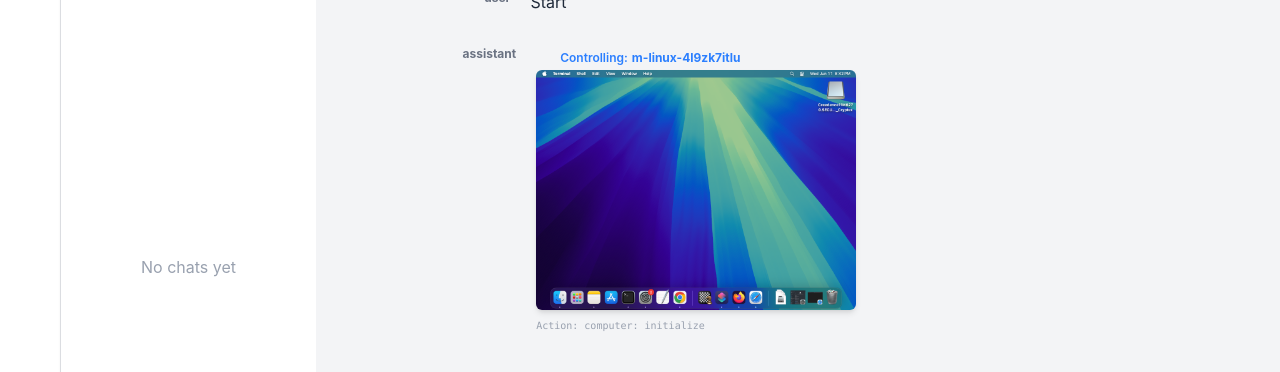
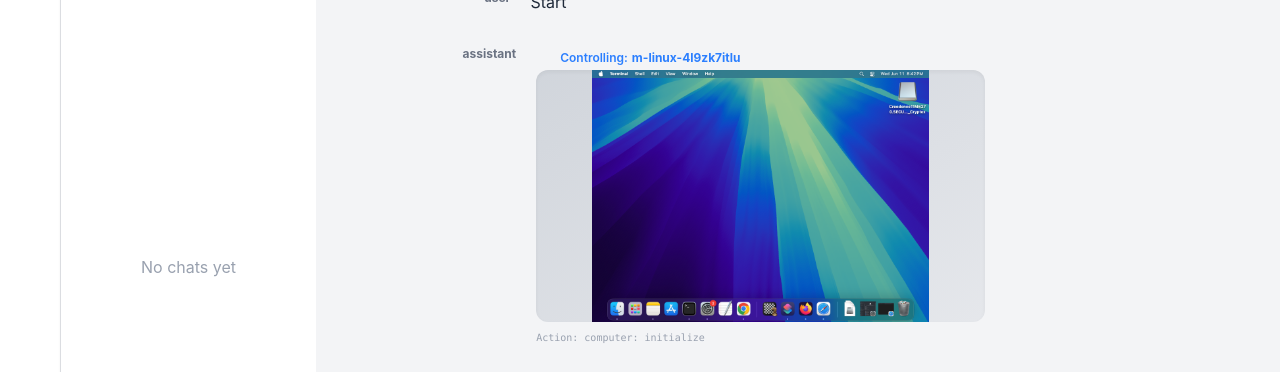
Before and after one commit to workingprototype/cua, a Svelte app in the folder libs/workflow/: page / in a window 1280 px wide. Both pictures are taken after a click on the button "Chat". Shown: the part 154-526 px from the top of the page. Built offline with nearby package versions, Linux system fonts and the light colour scheme; some icons are missing.

Commit message:
Improved computer call part

```diff
--- a/libs/workflow/src/chat/ComputerCallContentPart.svelte
+++ b/libs/workflow/src/chat/ComputerCallContentPart.svelte
@@ -30,15 +30,22 @@
         Controlling: <span class="font-bold">{part.computer_name}</span>
       </span>
       {#if part.image_url}
-        <div class="relative group mb-2">
-          <img src={part.image_url} alt="Computer call screenshot" class="max-w-xs rounded-md shadow-md" />
-          <button class="absolute inset-0 flex items-center justify-center bg-black/30 rounded-md opacity-0 group-hover:opacity-100 transition" title="Play" aria-label="Play computer call video or animation">
-            <svg class="w-12 h-12 text-white" fill="currentColor" viewBox="0 0 24 24">
-              <path d="M8 5v14l11-7z" />
-            </svg>
-          </button>
-        </div>
-      {/if}
+  <div class="w-3/4 aspect-video bg-gradient-to-br from-gray-300 to-gray-200 rounded-xl flex items-center justify-center text-gray-400 text-3xl shadow-inner relative overflow-hidden mb-2 group">
+    <img src={part.image_url} alt="Computer call screenshot" class="object-contain w-full h-full" />
+    <button
+      class="absolute inset-0 flex items-center justify-center z-10 transition-all duration-150 group bg-black/25 opacity-0 group-hover:opacity-100"
+      title="Play"
+      aria-label="Play computer call video or animation"
+      style="outline: none;"
+    >
+      <span class="rounded-full bg-black/25 p-5 flex items-center justify-center shadow-lg border border-white/10 backdrop-blur-xs transition-all duration-150 group-hover:scale-110 group-hover:shadow-black/30 group-hover:shadow-lg group-active:scale-95 group-active:shadow-black/50">
+        <svg class="w-12 h-12 text-white drop-shadow" fill="currentColor" viewBox="0 0 24 24">
+          <path d="M8 5v14l11-7z" />
+        </svg>
+      </span>
+    </button>
+  </div>
+{/if}
     {/if}
     <!-- Always show action info if present -->
     {#if part.action}
```
